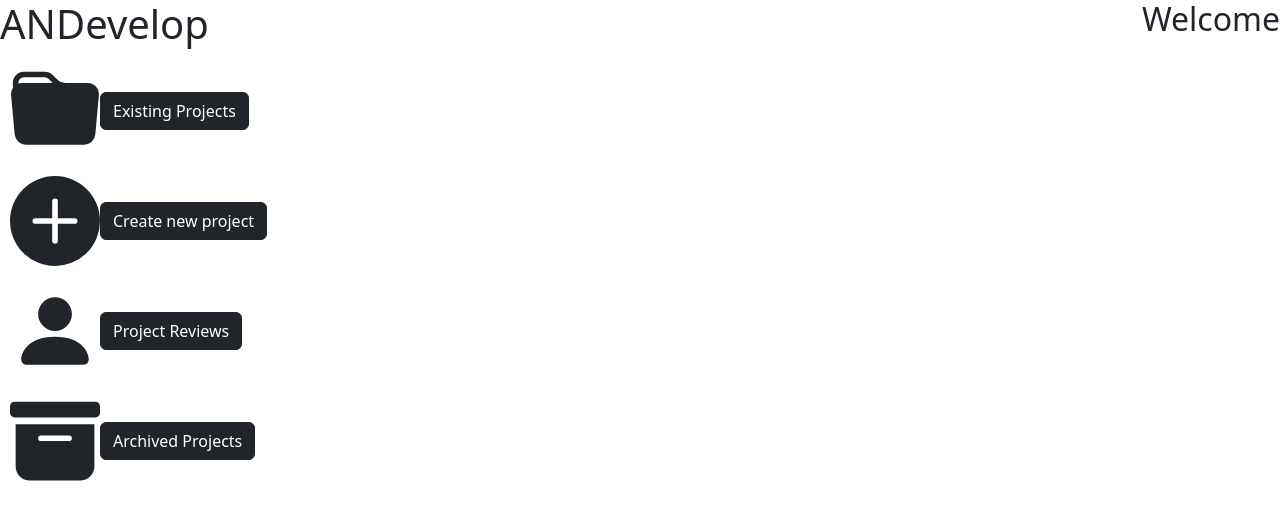
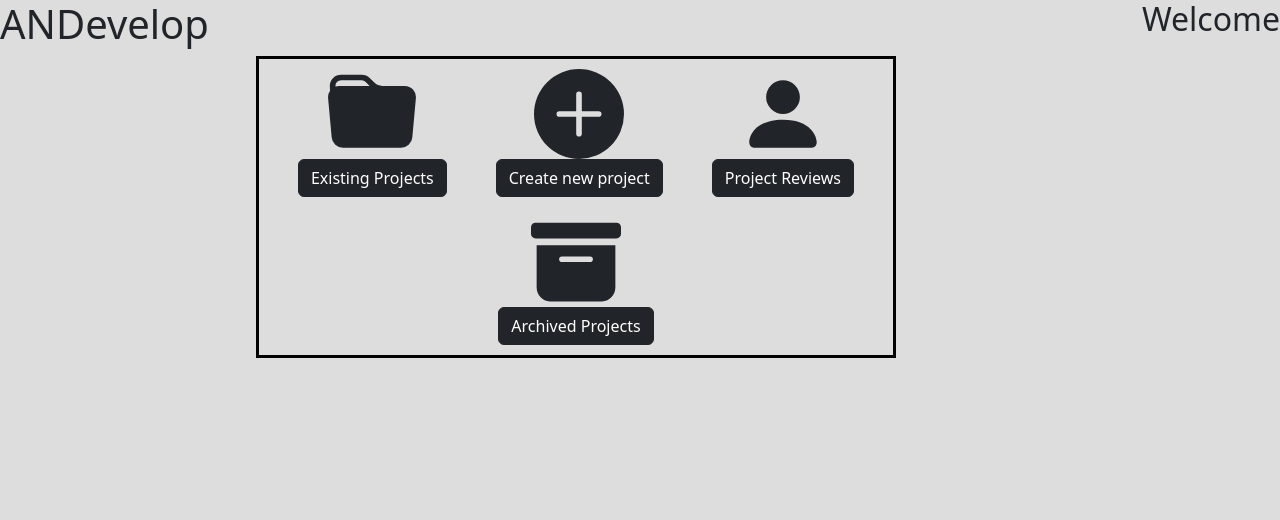
Before and after one commit to 1upskillsystems/ANDevelop, a React (Create React App) app in the folder client/: page / in a window 1280 px wide. Shown: the top 520 px of the page. Built offline with nearby package versions, Linux system fonts and the light colour scheme.

Commit message:
basic style

```diff
--- a/client/src/App.css
+++ b/client/src/App.css
@@ -1,5 +1,5 @@
 body {
-  background-color: #dddddd;
+  background-color: #dddddd !important;
 }
 #home-header {
   display: flex;
@@ -8,4 +8,16 @@ body {
 
 .menu-item {
   padding: 10px;
+  display: flex;
+  flex-direction: column;
+  align-items: center;
 }
+
+#menu-container {
+  width: 50%;
+  border: medium solid black;
+  display: flex;
+  flex-wrap: wrap;
+  justify-content: space-evenly;
+  margin-left: 20%;
+}
```
